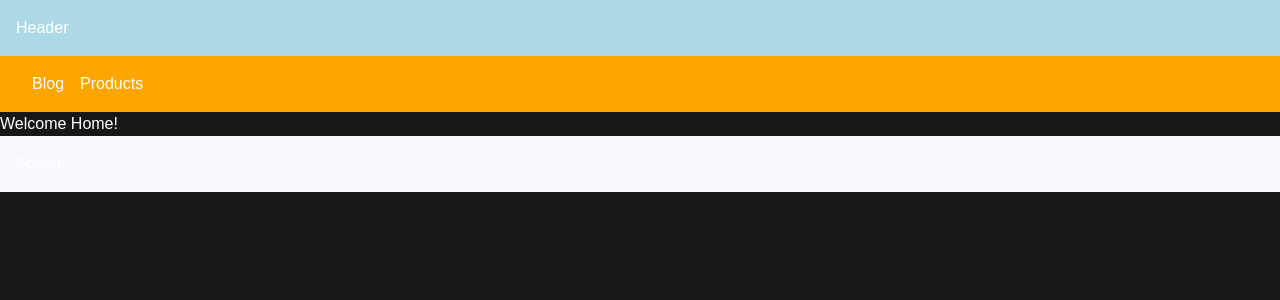
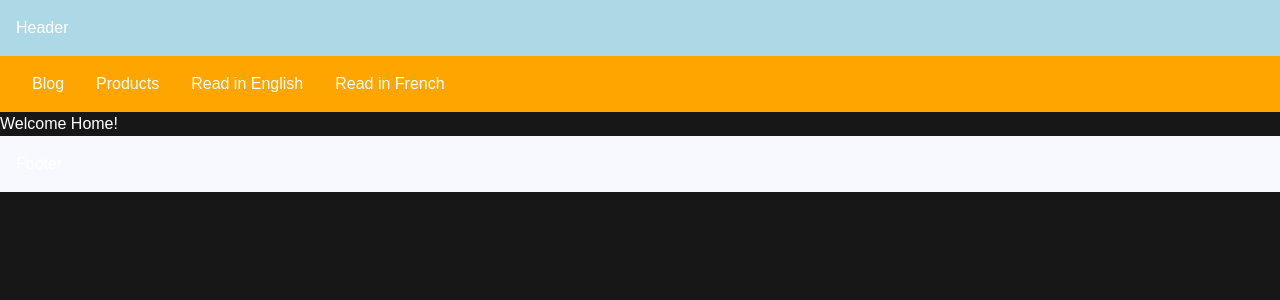
Before and after one commit to purushothamguda/hello-world-nextJs, a Next.js app: page / in a window 1280 px wide. Shown: the top 300 px of the page. Built offline with nearby package versions, Linux system fonts and the light colour scheme.

Commit message:
21 - params and searchParams

```diff
--- /dev/null
+++ b/src/app/articles/[articleId]/page.tsx
@@ -0,0 +1,25 @@
+import Link from "next/link";
+
+const NewsArticle = async ({
+  params,
+  searchParams,
+}: {
+  params: Promise<{ articleId: string }>;
+  searchParams: Promise<{ lang?: "en" | "fr" | "es" }>;
+}) => {
+  const { articleId } = await params;
+  const { lang = "en" } = await searchParams;
+  return (
+    <div>
+      <h1>News Article {articleId}</h1>
+      <p>Reading in {lang}</p>
+
+      <div>
+        <Link href={`/articles/${articleId}?lang=en`}>English</Link>
+        <Link href={`/articles/${articleId}?lang=fr`}>French</Link>
+      </div>
+    </div>
+  );
+};
+
+export default NewsArticle;
--- a/src/app/page.tsx
+++ b/src/app/page.tsx
@@ -12,11 +12,23 @@
           justifyContent: "flex-start",
         }}
       >
-        <Link href="/blog" style={{ marginLeft: "1rem" }}>
+        <Link href="/blog" style={{ margin: "0px 1rem" }}>
           Blog
         </Link>
-        <Link href="/products" style={{ marginLeft: "1rem" }}>
+        <Link href="/products" style={{ margin: "0px 1rem" }}>
           Products
+        </Link>
+        <Link
+          href="/articles/breaking-news-123?lang=en"
+          style={{ margin: "0px 1rem" }}
+        >
+          Read in English
+        </Link>
+        <Link
+          href="/articles/breaking-news-123?lang=fr"
+          style={{ margin: "0px 1rem" }}
+        >
+          Read in French
         </Link>
       </div>
       <h1>Welcome Home!</h1>
```
